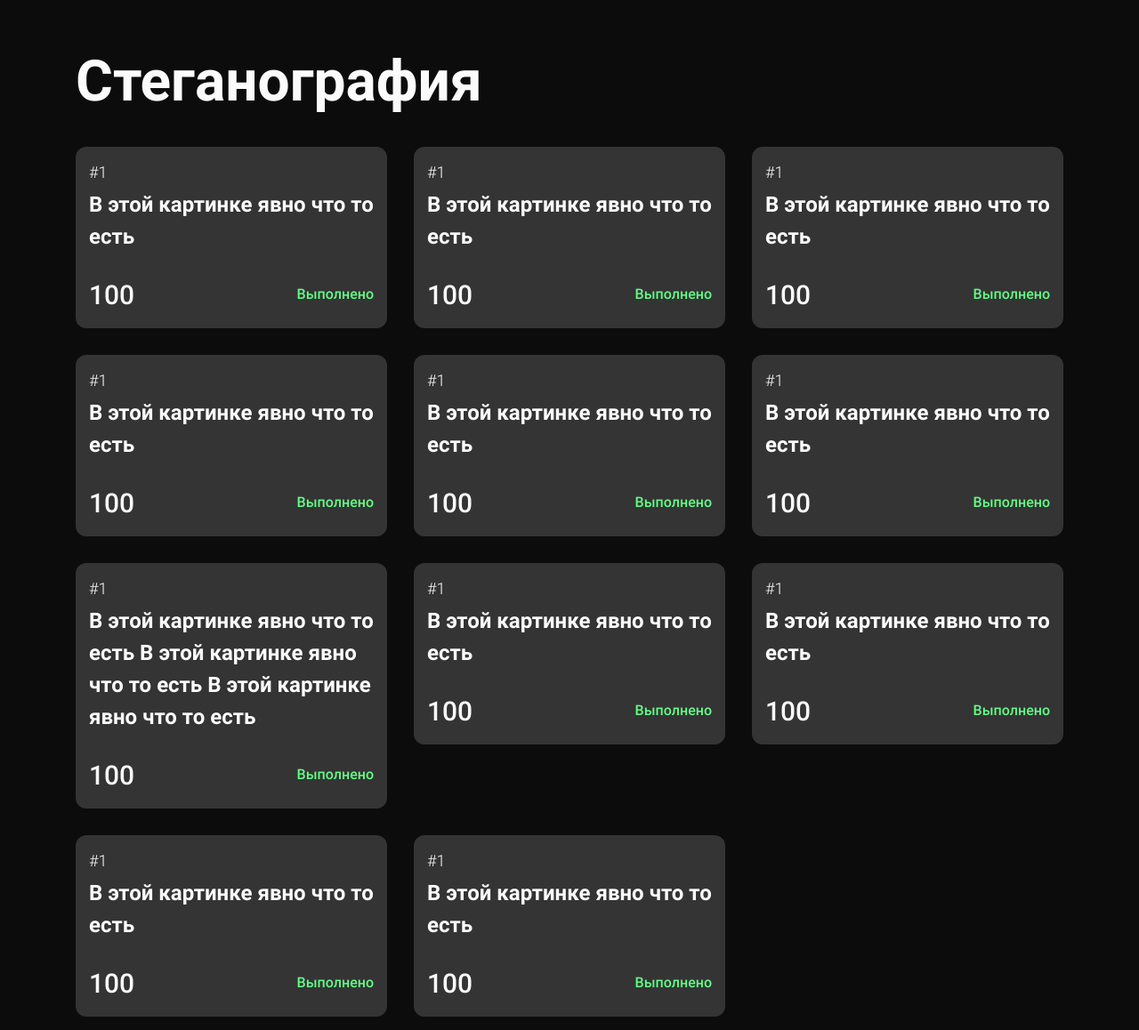
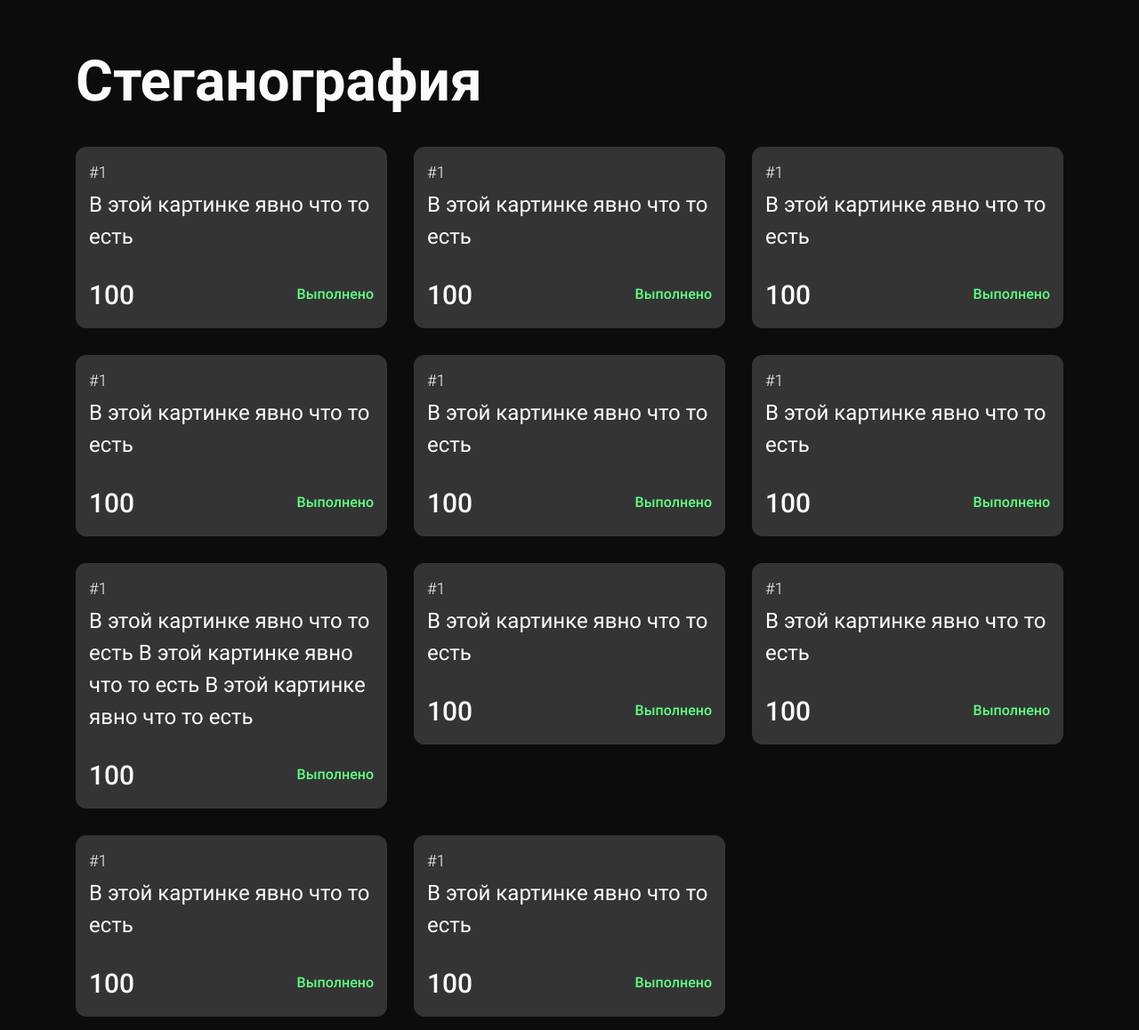
Before and after one commit to whymisfit/apec_ctf, a Django app: page / in a window 1280 px wide. Shown: the part 80-1238 px from the top of the page at 89% size. Run offline with Django 3.2, Linux system fonts and the light colour scheme; some libraries are stand-ins or nearby versions.

Commit message:
update style.css

```diff
--- a/apec_ctf/static/css/style.css
+++ b/apec_ctf/static/css/style.css
@@ -211,7 +211,7 @@ h1, h2, h3, h4, h5, h6 {
 .tasks-block__task-title {
     margin-top: 5px;
     font-size: 24px;
-    font-family: "Roboto-Bold", serif;
+    font-family: "Roboto-Regular", serif;
 }
 
 .tasks-block__points-status {
--- a/apec_ctf/templates/webapp/base_webapp.html
+++ b/apec_ctf/templates/webapp/base_webapp.html
@@ -26,6 +26,7 @@
 
     <div class="content">
         {% block content %}
+
         {% endblock %}
     </div>
 
```
